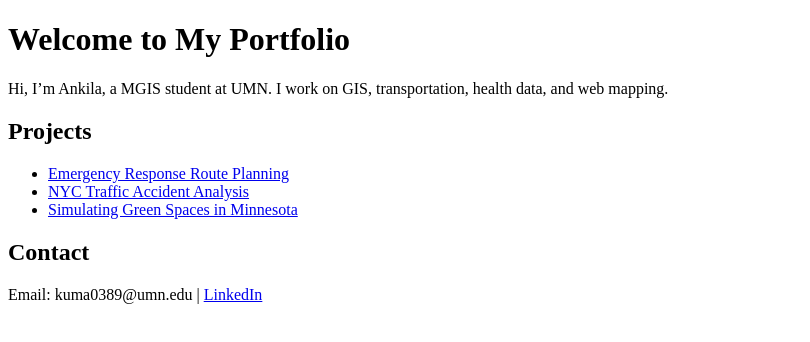
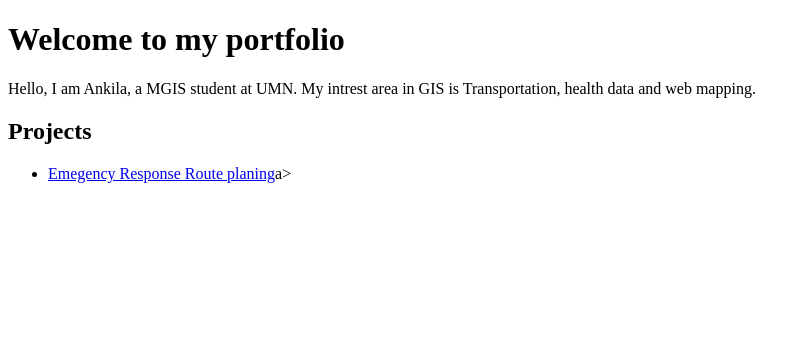
Before and after one commit to AnkilaKumari/ankilakumari.github.io, a plain HTML site: page index.html in a window 1280 px wide. Shown: the whole page, without its empty margins (0-810 px from the left). Drawn offline with Linux system fonts and the light colour scheme.

Commit message:
index.html

```diff
--- a/index.html
+++ b/index.html
@@ -1,20 +1,16 @@
 <!DOCTYPE html>
 <html>
-<head>
-  <title>Ankila Kumari - GIS Portfolio</title>
-</head>
-<body>
-  <h1>Welcome to My Portfolio</h1>
-  <p>Hi, I’m Ankila, a MGIS student at UMN. I work on GIS, transportation, health data, and web mapping.</p>
+  <head>
+    <title> Ankila Kumari - GIS Portfolio </title>
+  </head>
+  <body>
+    <h1> Welcome to my portfolio</h1>
+    <p> Hello, I am Ankila, a MGIS student at UMN. My intrest area in  GIS is Transportation, health data and web mapping.</p>
 
-  <h2>Projects</h2>
-  <ul>
-    <li><a href="#">Emergency Response Route Planning</a></li>
-    <li><a href="#">NYC Traffic Accident Analysis</a></li>
-    <li><a href="#">Simulating Green Spaces in Minnesota</a></li>
-  </ul>
+    <h2> Projects</h2>
+    <ul>
+      <li><a href= "#"> Emegency Response Route planing</a>a></li>
 
-  <h2>Contact</h2>
-  <p>Email: kuma0389@umn.edu | <a href="https://www.linkedin.com/in/ankila-kumari-aba90221b/">LinkedIn</a></p>
-</body>
+    </ul>
+  </body>
 </html>
```
